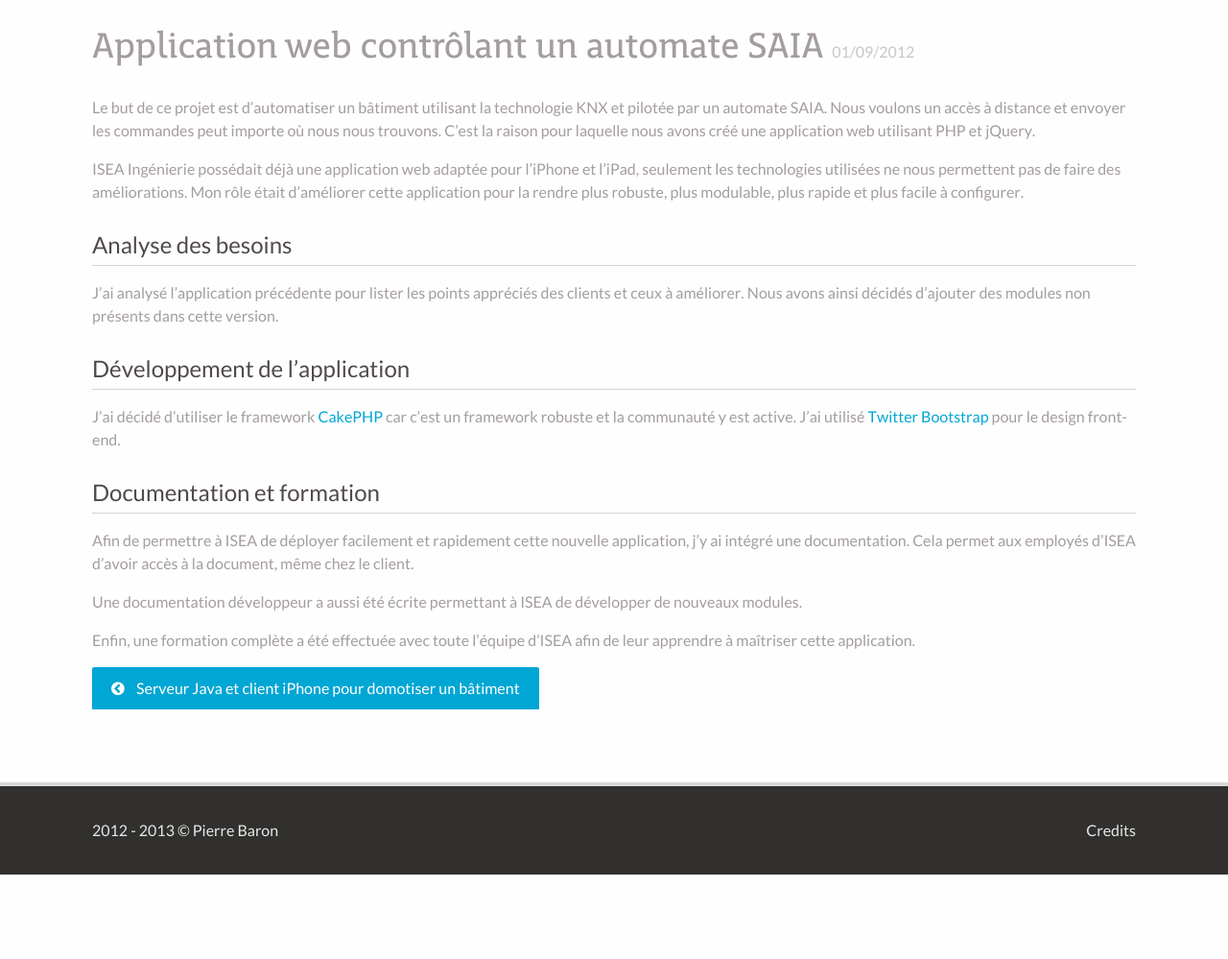
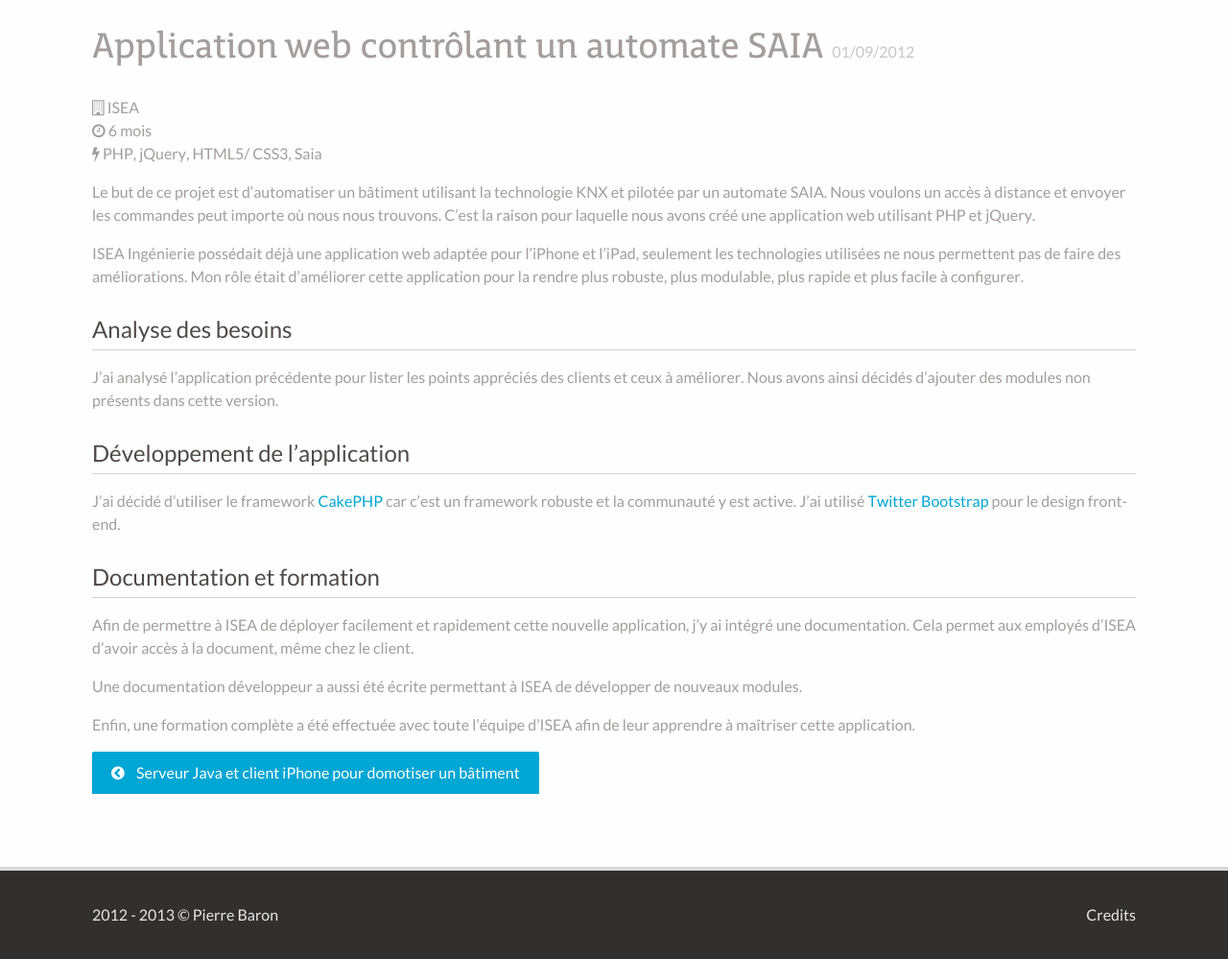
Before and after one commit to prbaron/prbaron.github.com, a Jekyll site: the page built from _posts/works/2012-09-01-development-of-a-web-app-monitoring-a-saia-automate.md, in a window 1280 px wide. Shown: the part 561-1560 px from the top of the page at 96% size. Built offline with Jekyll 4.4.1, drawn with Linux system fonts in a browser that asks for light colours; Markdown is read by kramdown in place of the engine named in the settings; before the commit the page ends 1472 px from its top, so only the background shows below that.

Commit message:
affichage des  informations sur les projets

```diff
--- a/_config.yml
+++ b/_config.yml
@@ -1,6 +1,6 @@
 name: Pierre Baron
 pygments: true
-permalink: /blog/:title
+permalink: /:title
 google_analytics_id: UA-21369110-4
 exclude : ['sass']
 markdown: rdiscount
--- a/_layouts/work.html
+++ b/_layouts/work.html
@@ -21,6 +21,12 @@
     <div class="container">
         <div class="grid">
             <h1 class="title">{{ page.tagline }} <small>{{ page.date | date: '%d/%m/%Y'}}</small></h1>
+
+            <ul class="unstyled">
+                <li><i class="icon-building"></i> {{ page.client }}</li>
+                <li><i class="icon-time"></i> {{ page.duration }}</li>
+                <li><i class="icon-bolt"></i> {{ page.skills }}</li>
+            </ul>
 
             {{ content }}
 
--- a/css/style.css
+++ b/css/style.css
@@ -1748,6 +1748,10 @@ footer {
     background-color: #f2dede;
     color: #b94a48; }
 
+.unstyled {
+  list-style: none;
+  padding-left: 0; }
+
 .btn, .pagination .prev a, .pagination .next a {
   border-top-left-radius: 2px;
   border-top-right-radius: 2px;
--- a/sass/style.scss
+++ b/sass/style.scss
@@ -354,6 +354,11 @@ footer {
     }
 }
 
+.unstyled {
+    list-style: none;
+    padding-left: 0;
+}
+
 .btn {
     @include border-top-radius(2px);
     background: $blue;
```
